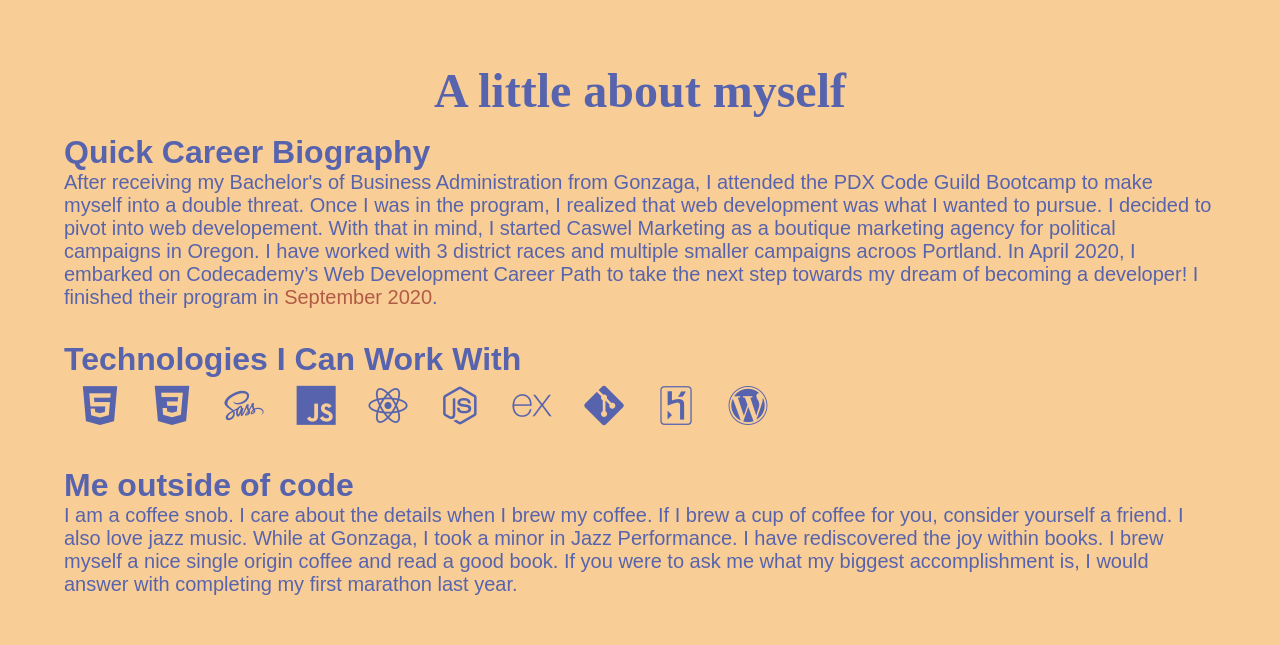
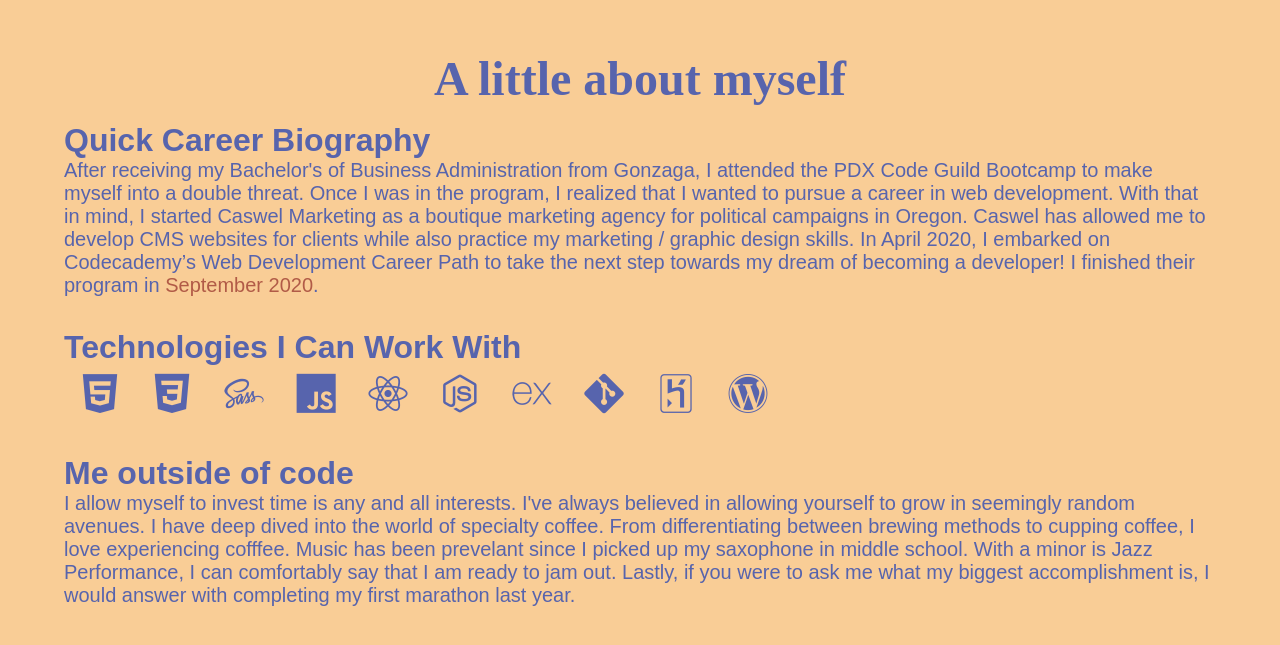
Before and after one commit to rafawelsh/portfolio2, a React (Create React App) app: page / in a window 1280 px wide. Shown: the part 4671-5316 px from the top of the page. Built offline with nearby package versions, Linux system fonts and the light colour scheme; a web font is replaced by a local one.

Commit message:
edited text & new icon

```diff
--- a/public/index.html
+++ b/public/index.html
@@ -2,7 +2,7 @@
 <html lang="en">
 	<head>
 		<meta charset="utf-8" />
-		<link rel="icon" href="%PUBLIC_URL%/saxophone.ico" />
+		<link rel="icon" href="%PUBLIC_URL%/rafael.ico" />
 		<meta name="viewport" content="width=device-width, initial-scale=1" />
 		<meta name="theme-color" content="#000000" />
 		<meta
@@ -37,7 +37,7 @@
       work correctly both with client-side routing and a non-root public URL.
       Learn how to configure a non-root public URL by running `npm run build`.
     -->
-		<title>Rafael [Caswel]</title>
+		<title>Rafael Castellanos-Welsh</title>
 	</head>
 	<body>
 		<noscript>You need to enable JavaScript to run this app.</noscript>
--- a/src/components/About.js
+++ b/src/components/About.js
@@ -58,14 +58,14 @@
 				<h6>
 					After receiving my Bachelor's of Business Administration from Gonzaga,
 					I attended the PDX Code Guild Bootcamp to make myself into a double
-					threat. Once I was in the program, I realized that web development was
-					what I wanted to pursue. I decided to pivot into web developement.
-					With that in mind, I started Caswel Marketing as a boutique marketing
-					agency for political campaigns in Oregon. I have worked with 3
-					district races and multiple smaller campaigns acroos Portland. In
-					April 2020, I embarked on Codecademy’s Web Development Career Path to
-					take the next step towards my dream of becoming a developer! I
-					finished their program in{" "}
+					threat. Once I was in the program, I realized that I wanted to pursue
+					a career in web development. With that in mind, I started Caswel
+					Marketing as a boutique marketing agency for political campaigns in
+					Oregon. Caswel has allowed me to develop CMS websites for clients
+					while also practice my marketing / graphic design skills. In April
+					2020, I embarked on Codecademy’s Web Development Career Path to take
+					the next step towards my dream of becoming a developer! I finished
+					their program in{" "}
 					<a
 						href='https://www.codecademy.com/profiles/rafawelsh/certificates/5b32457b646caa5007c30975'
 						target='_blank'
@@ -115,13 +115,15 @@
 			<div className='personal-side'>
 				<h4>Me outside of code</h4>
 				<h6>
-					I am a coffee snob. I care about the details when I brew my coffee. If
-					I brew a cup of coffee for you, consider yourself a friend. I also
-					love jazz music. While at Gonzaga, I took a minor in Jazz Performance.
-					I have rediscovered the joy within books. I brew myself a nice single
-					origin coffee and read a good book. If you were to ask me what my
-					biggest accomplishment is, I would answer with completing my first
-					marathon last year.{" "}
+					I allow myself to invest time is any and all interests. I've always
+					believed in allowing yourself to grow in seemingly random avenues. I
+					have deep dived into the world of specialty coffee. From
+					differentiating between brewing methods to cupping coffee, I love
+					experiencing cofffee. Music has been prevelant since I picked up my
+					saxophone in middle school. With a minor is Jazz Performance, I can
+					comfortably say that I am ready to jam out. Lastly, if you were to ask
+					me what my biggest accomplishment is, I would answer with completing
+					my first marathon last year.{" "}
 				</h6>
 			</div>
 		</StyledAbout>
--- a/src/components/Projects/ProjectCard.js
+++ b/src/components/Projects/ProjectCard.js
@@ -9,7 +9,7 @@
 	padding: 1.5rem;
 	display: flex;
 	flex-direction: column;
-	justify-content: space-between;
+	justify-content: center;
 	align-items: flex-start;
 	div > * {
 		padding: 0.25em;
```
Also changed, not shown: package.json (+5 -5 lines), 1 other file (tests, documents, lock files or other folders).
